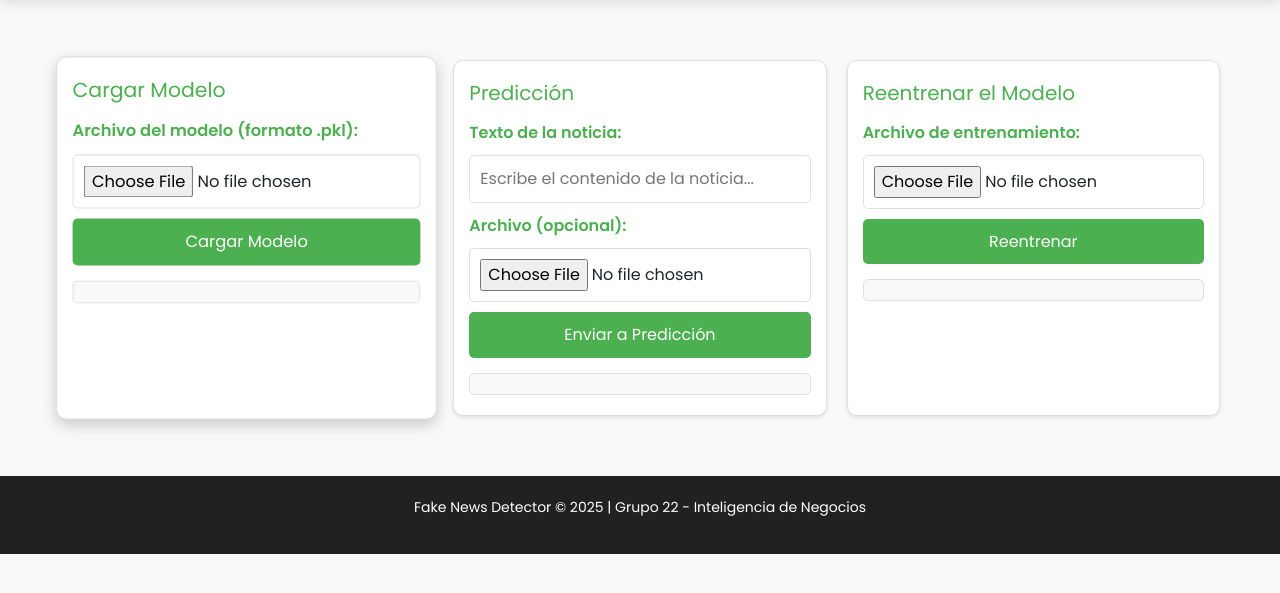
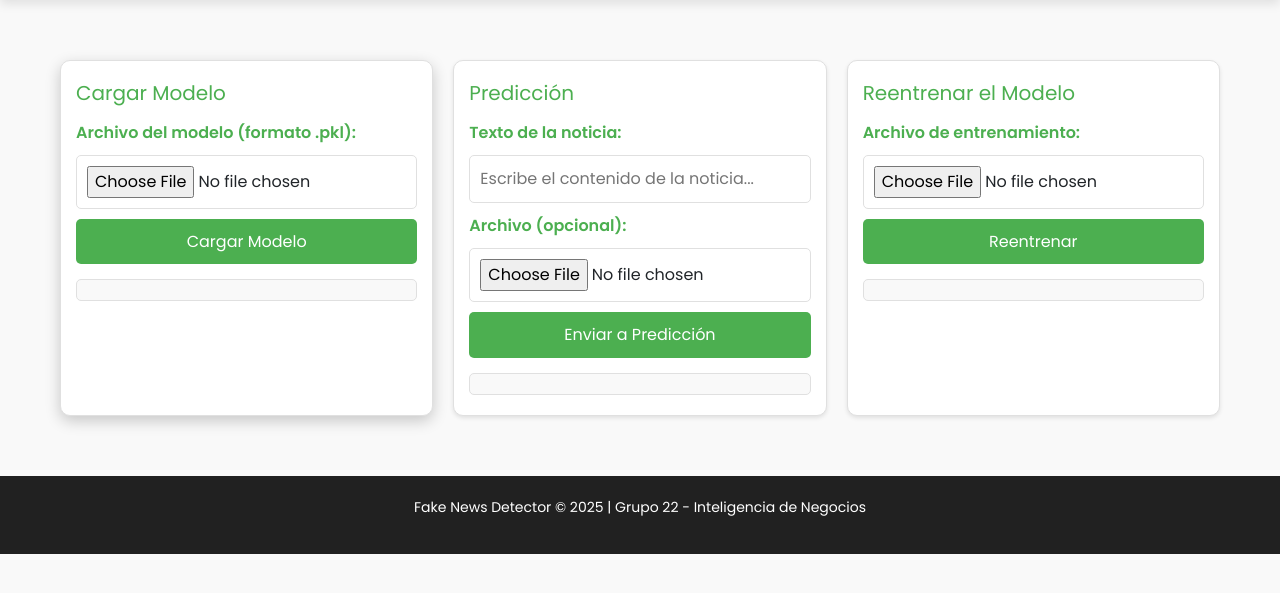
Before and after one commit to NEXAF7/Grupo22-BI-20251, a Flask app: page / in a window 1280 px wide, with the pointer over the restyled element. Shown: the part 158-751 px from the top of the page. Run offline with Flask 3, Linux system fonts and the light colour scheme.

Commit message:
SC: Ajuste visual

```diff
--- a/Proyectos/Proyecto1/Etapa2/front_end/static/styles.css
+++ b/Proyectos/Proyecto1/Etapa2/front_end/static/styles.css
@@ -54,7 +54,7 @@ body {
 }
 
 .card:hover {
-  transform: scale(1.02);
+  transform: none;
   box-shadow: 0px 5px 15px rgba(0, 0, 0, 0.2);
 }
 
```
